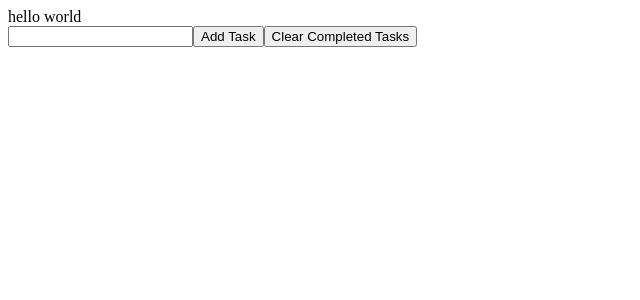
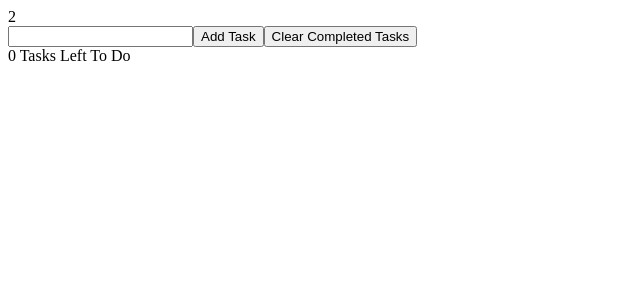
Before and after one commit to SullyDurgin/React-ToDo, a React (Create React App) app in the folder to-do/: page / in a window 1280 px wide. Shown: the top 300 px of the page, without its empty margins (0-640 px from the left). Built offline with nearby package versions, Linux system fonts and the light colour scheme.

Commit message:
add todo counts to list

```diff
--- a/to-do/src/App.jsx
+++ b/to-do/src/App.jsx
@@ -1,13 +1,15 @@
-import React from 'react'
+import React, { useState } from 'react'
 import TodoList from './TodoList'
 
 function App() {
+  const [todos, setTodos] = useState(['Todo 1', 'Todo 2'])
 	return (
     <>
-     <TodoList />
+     <TodoList todos={todos} />
      <input type="text" />
      <button>Add Task</button>
      <button>Clear Completed Tasks</button>
+     <div>0 Tasks Left To Do</div>
     </>
   )
 }
--- a/to-do/src/TodoList.jsx
+++ b/to-do/src/TodoList.jsx
@@ -1,9 +1,9 @@
 import React from 'react'
 
-export default function TodoList() {
+export default function TodoList({ todos }) {
   return (
     <div>
-      hello world
+      {todos.length}
     </div>
   )
 }
```
